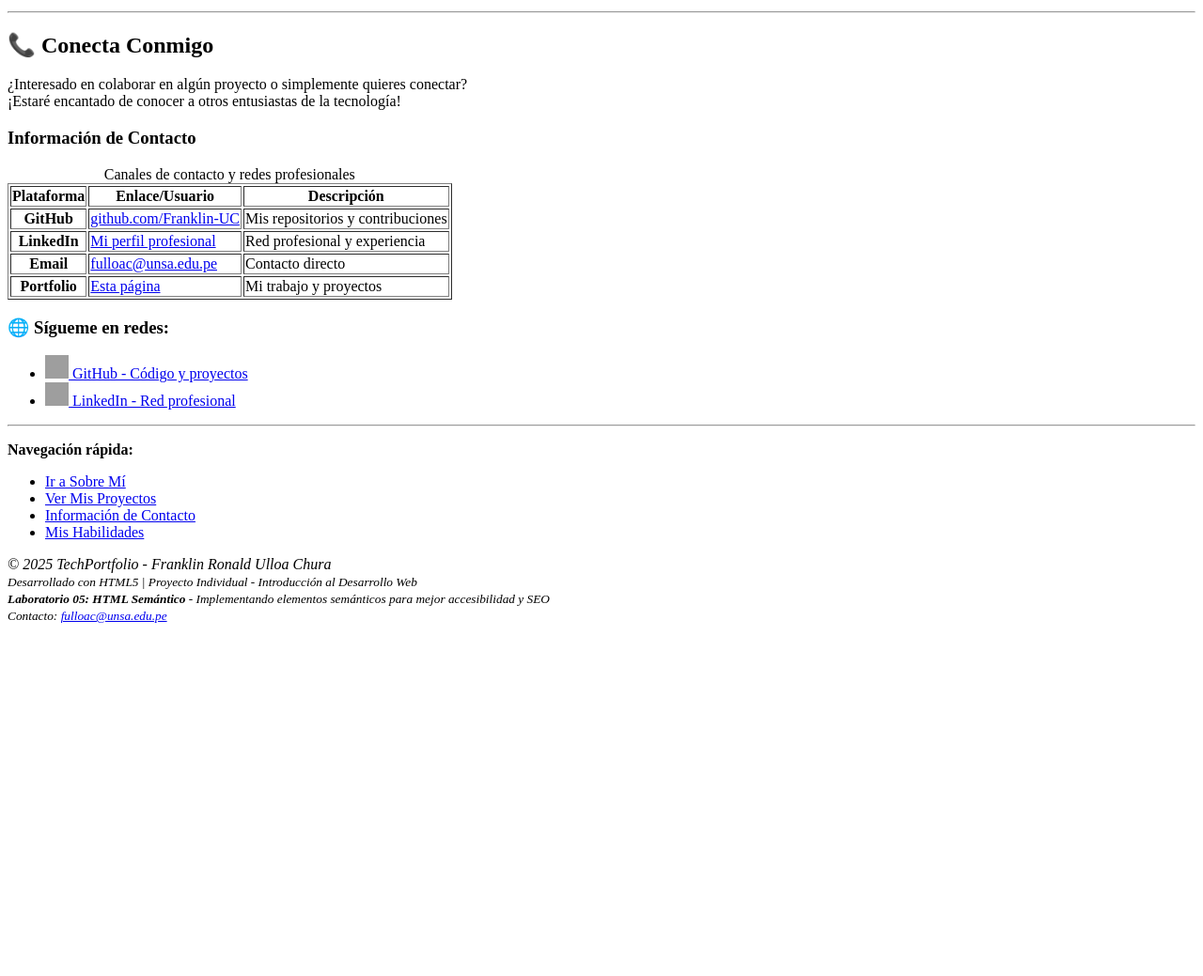
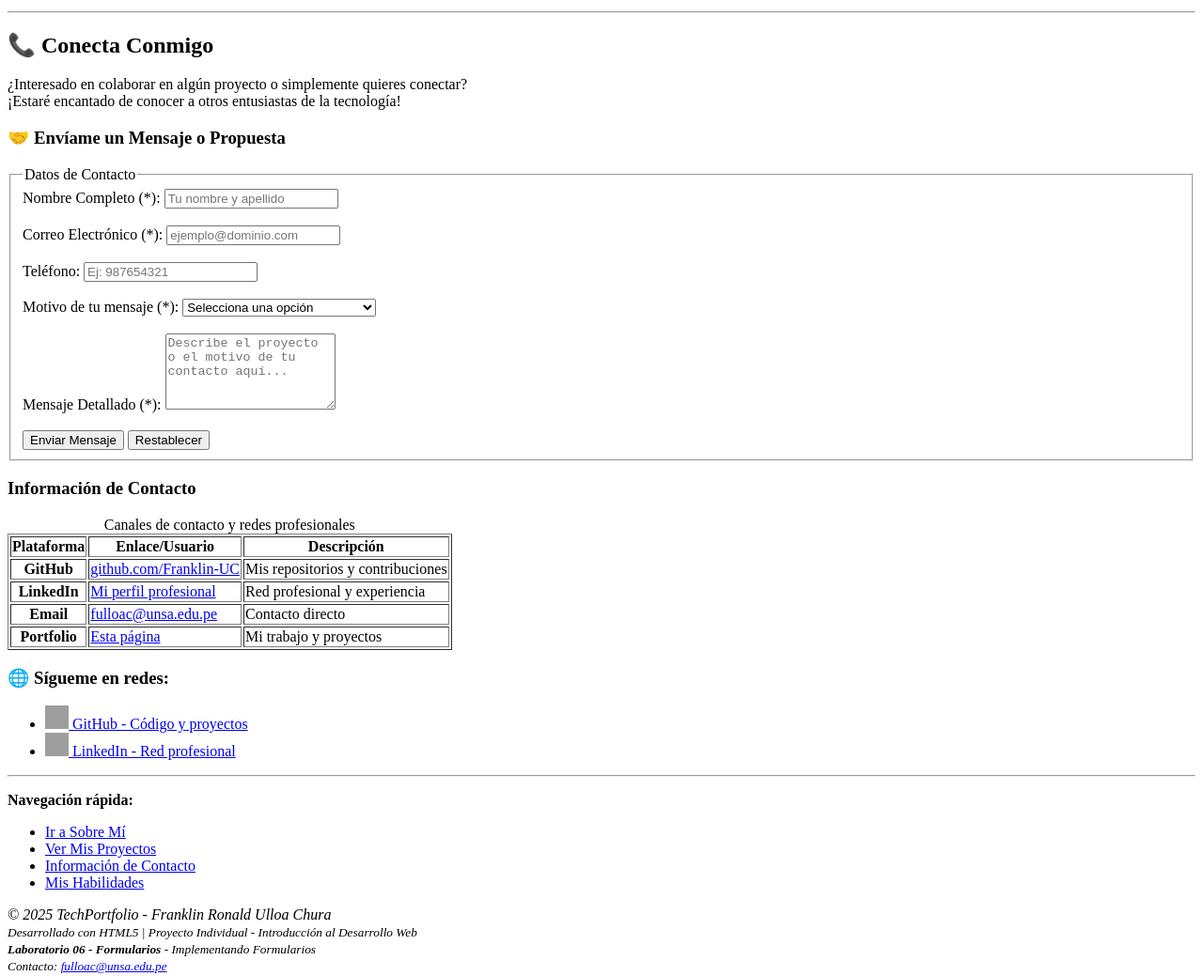
Before and after one commit to Franklin-UC/Proyecto_Individual, a plain HTML site: page index.html in a window 1280 px wide. Shown: the part 2740-3779 px from the top of the page at 94% size. Before the commit the page ends 3420 px from the top, so only its background shows below. Drawn offline with Linux system fonts and the light colour scheme; grey boxes are pictures that could not be loaded.

Commit message:
Cuarto commit laboratorio06

```diff
--- a/index.html
+++ b/index.html
@@ -10,7 +10,7 @@
 </head>
 <body>
     <!--
-    Laboratorio 05 - HTML Semántico
+    Laboratorio 06 - Formularios
     Autor: Franklin Ronald Ulloa Chura
     -->
     <header>
@@ -63,6 +63,7 @@
                             <summary>📞 Contacto</summary>
                             <ul>
                                 <li><a href="#info-contacto">Información de contacto</a></li>
+                                <li><a href="#form-contacto">Enviar Mensaje</a></li>
                                 <li><a href="#redes-sociales">Redes sociales</a></li>
                                 <li><a href="mailto:fulloac@unsa.edu.pe">Enviar email</a></li>
                             </ul>
@@ -361,6 +362,59 @@
                 <br>
                 ¡Estaré encantado de conocer a otros entusiastas de la tecnología!
             </p>
+            <section aria-labelledby="form-contacto">
+                <h3 id="form-contacto">🤝 Envíame un Mensaje o Propuesta</h3>
+                <form action="#" method="POST">
+                    <fieldset>
+                        <legend>Datos de Contacto</legend>
+
+                        <div>
+                            <label for="nombre_contacto">Nombre Completo (*):</label>
+                            <input type="text" id="nombre_contacto" name="nombre_contacto"
+                                   placeholder="Tu nombre y apellido" required>
+                        </div>
+                        <br>
+
+                        <div>
+                            <label for="email_contacto">Correo Electrónico (*):</label>
+                            <input type="email" id="email_contacto" name="email_contacto"
+                                   placeholder="ejemplo@dominio.com" required>
+                        </div>
+                        <br>
+
+                        <div>
+                            <label for="tel_contacto">Teléfono:</label>
+                            <input type="tel" id="tel_contacto" name="tel_contacto"
+                                   placeholder="Ej: 987654321"
+                                   pattern="[0-9]{9,12}"
+                                   title="Ingrese solo números, mínimo 9 dígitos.">
+                        </div>
+                        <br>
+
+                        <div>
+                            <label for="consulta_tipo">Motivo de tu mensaje (*):</label>
+                            <select id="consulta_tipo" name="consulta_tipo" required>
+                                <option value="" disabled selected>Selecciona una opción</option>
+                                <option value="proyecto">Propuesta de Proyecto/Trabajo</option>
+                                <option value="colaboracion">Colaboración Académica</option>
+                                <option value="saludo">Saludo / Feedback</option>
+                                <option value="otro">Otro Motivo</option>
+                            </select>
+                        </div>
+                        <br>
+
+                        <div>
+                            <label for="mensaje_contacto">Mensaje Detallado (*):</label>
+                            <textarea id="mensaje_contacto" name="mensaje_contacto" rows="5"
+                                      placeholder="Describe el proyecto o el motivo de tu contacto aquí..." required></textarea>
+                        </div>
+                        <br>
+
+                        <button type="submit">Enviar Mensaje</button>
+                        <button type="reset">Restablecer</button>
+                    </fieldset>
+                </form>
+            </section>
 
             <!-- SECTION: Tabla de contacto -->
             <section aria-labelledby="info-contacto">
@@ -456,7 +510,7 @@
                 <small>
                     Desarrollado con HTML5 | Proyecto Individual - Introducción al Desarrollo Web
                     <br>
-                    <strong>Laboratorio 05: HTML Semántico</strong> - Implementando elementos semánticos para mejor accesibilidad y SEO
+                    <strong>Laboratorio 06 - Formularios</strong> - Implementando Formularios
                     <br>
                     Contacto: <a href="mailto:fulloac@unsa.edu.pe">fulloac@unsa.edu.pe</a>
                 </small>
```
